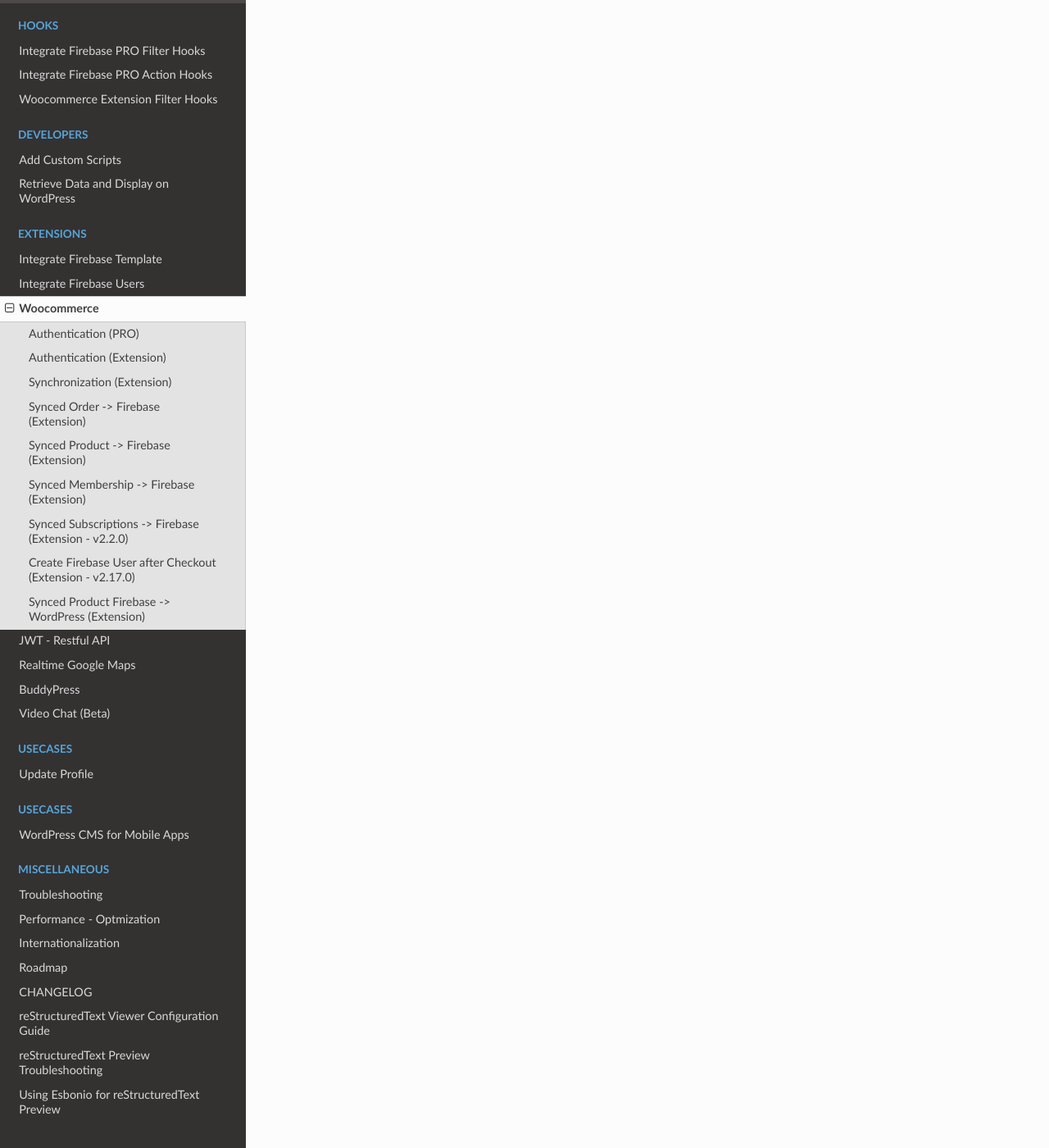
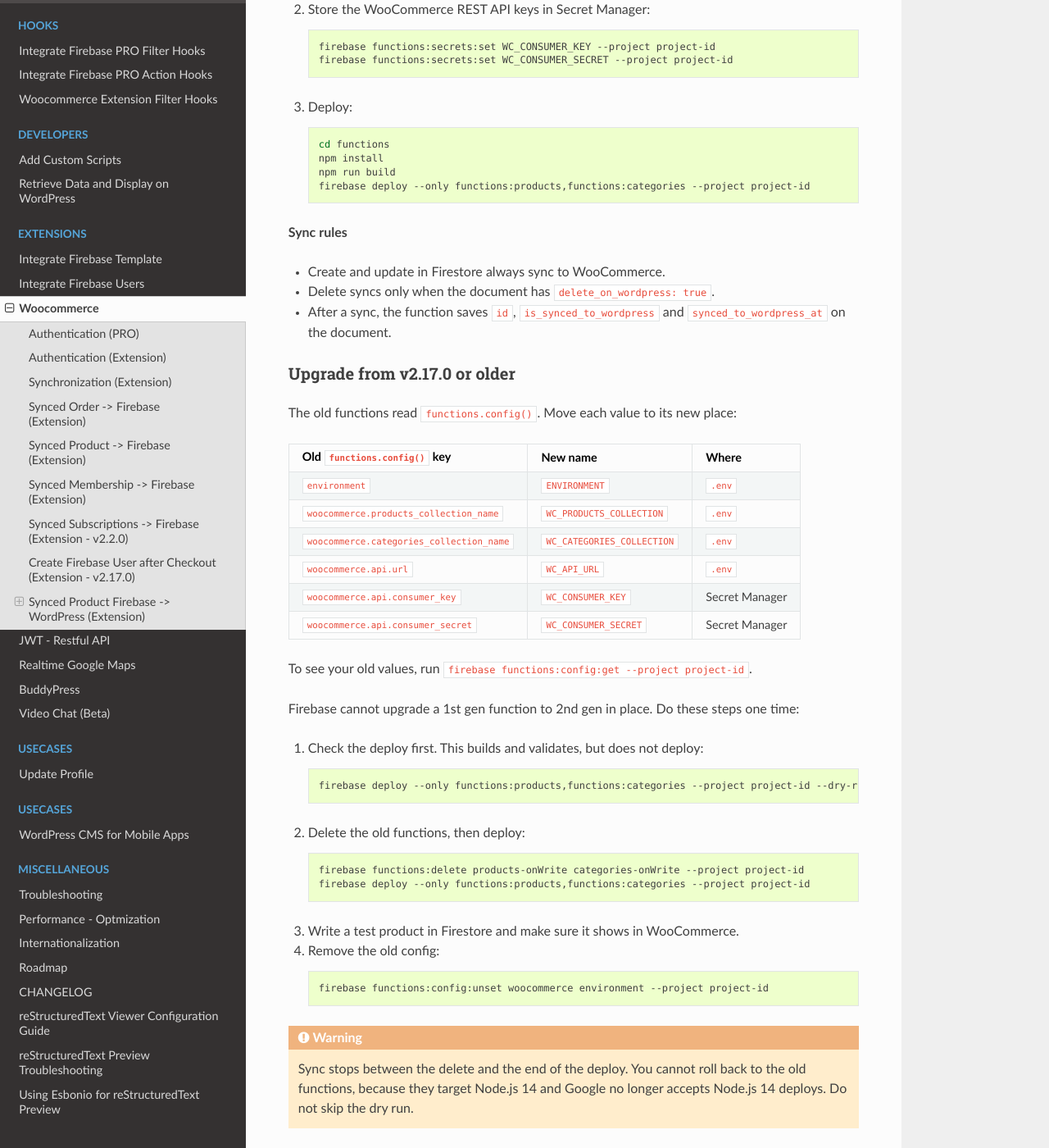
Before and after one commit to dalenguyen/firebase-wordpress-docs, a Sphinx documentation site: the page built from docs/extensions/woocommerce.rst, in a window 1280 px wide and 1400 px high, scrolled down 6708 px. Shown: the whole window at 82% size. Built offline with Sphinx 7.4.7 and the Read the Docs theme 3.1.0, drawn with Linux system fonts in a browser that asks for light colours; some of the changed text lies outside the part shown.

Commit message:
docs(woo): functions setup with params and Secret Manager
Co-Authored-By: Claude Opus 5.5 <noreply@anthropic.com>

```diff
--- a/docs/extensions/woocommerce.rst
+++ b/docs/extensions/woocommerce.rst
@@ -129,6 +129,101 @@ Then users can login with their email and password in either Firebase or WordPre
 Synced Product Firebase -> WordPress (Extension)
 ----------------------------------
 
-This ability is in beta, and if you want to test this one out. Please create a ticket or send and email to me for discussing.
+This feature is in beta. Cloud Functions watch your Firestore collections and create, update or delete the matching products and categories in WooCommerce.
 
-This is not the end, the extension will continue to grow. So please add your feature request on `Github <https://github.com/dalenguyen/firebase-wordpress-plugin>`_.
+The functions are in the ``functions/`` folder of the extension plugin.
+
+.. note::
+
+    Since **v2.18.0**, the functions are 2nd gen (Node.js 22) and do not use ``functions.config()``. Google stops deploys that use ``functions.config()`` after **March 31, 2027**. If you deployed an older version, follow `Upgrade from v2.17.0 or older`_.
+
+**Configuration**
+
+1. Copy ``functions/.env.example`` to ``functions/.env`` and set the values:
+
+   .. code-block:: bash
+
+       ENVIRONMENT=production
+       WC_PRODUCTS_COLLECTION=products
+       WC_CATEGORIES_COLLECTION=categories
+       WC_API_URL=https://your-store.example.com
+
+2. Store the WooCommerce REST API keys in Secret Manager:
+
+   .. code-block:: bash
+
+       firebase functions:secrets:set WC_CONSUMER_KEY --project project-id
+       firebase functions:secrets:set WC_CONSUMER_SECRET --project project-id
+
+3. Deploy:
+
+   .. code-block:: bash
+
+       cd functions
+       npm install
+       npm run build
+       firebase deploy --only functions:products,functions:categories --project project-id
+
+**Sync rules**
+
+- Create and update in Firestore always sync to WooCommerce.
+- Delete syncs only when the document has ``delete_on_wordpress: true``.
+- After a sync, the function saves ``id``, ``is_synced_to_wordpress`` and ``synced_to_wordpress_at`` on the document.
+
+Upgrade from v2.17.0 or older
+^^^^^^^^^^^^^^^^^^^^^^^^^^^^^^
+
+The old functions read ``functions.config()``. Move each value to its new place:
+
+.. list-table::
+    :header-rows: 1
+
+    * - Old ``functions.config()`` key
+      - New name
+      - Where
+    * - ``environment``
+      - ``ENVIRONMENT``
+      - ``.env``
+    * - ``woocommerce.products_collection_name``
+      - ``WC_PRODUCTS_COLLECTION``
+      - ``.env``
+    * - ``woocommerce.categories_collection_name``
+      - ``WC_CATEGORIES_COLLECTION``
+      - ``.env``
+    * - ``woocommerce.api.url``
+      - ``WC_API_URL``
+      - ``.env``
+    * - ``woocommerce.api.consumer_key``
+      - ``WC_CONSUMER_KEY``
+      - Secret Manager
+    * - ``woocommerce.api.consumer_secret``
+      - ``WC_CONSUMER_SECRET``
+      - Secret Manager
+
+To see your old values, run ``firebase functions:config:get --project project-id``.
+
+Firebase cannot upgrade a 1st gen function to 2nd gen in place. Do these steps one time:
+
+1. Check the deploy first. This builds and validates, but does not deploy:
+
+   .. code-block:: bash
+
+       firebase deploy --only functions:products,functions:categories --project project-id --dry-run
+
+2. Delete the old functions, then deploy:
+
+   .. code-block:: bash
+
+       firebase functions:delete products-onWrite categories-onWrite --project project-id
+       firebase deploy --only functions:products,functions:categories --project project-id
+
+3. Write a test product in Firestore and make sure it shows in WooCommerce.
+4. Remove the old config:
+
+   .. code-block:: bash
+
+       firebase functions:config:unset woocommerce environment --project project-id
+
+.. warning::
+
+    Sync stops between the delete and the end of the deploy. You cannot roll back to the old functions, because they target Node.js 14 and Google no longer accepts Node.js 14 deploys. Do not skip the dry run.
```
Also changed, not shown: docs/misc/changelog.rst (+9 -0 lines).
